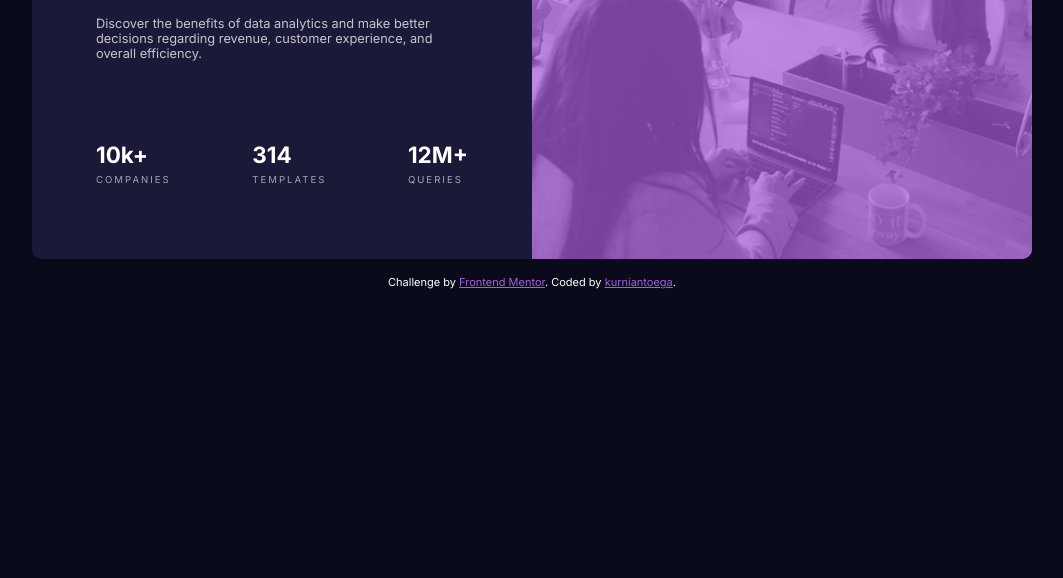
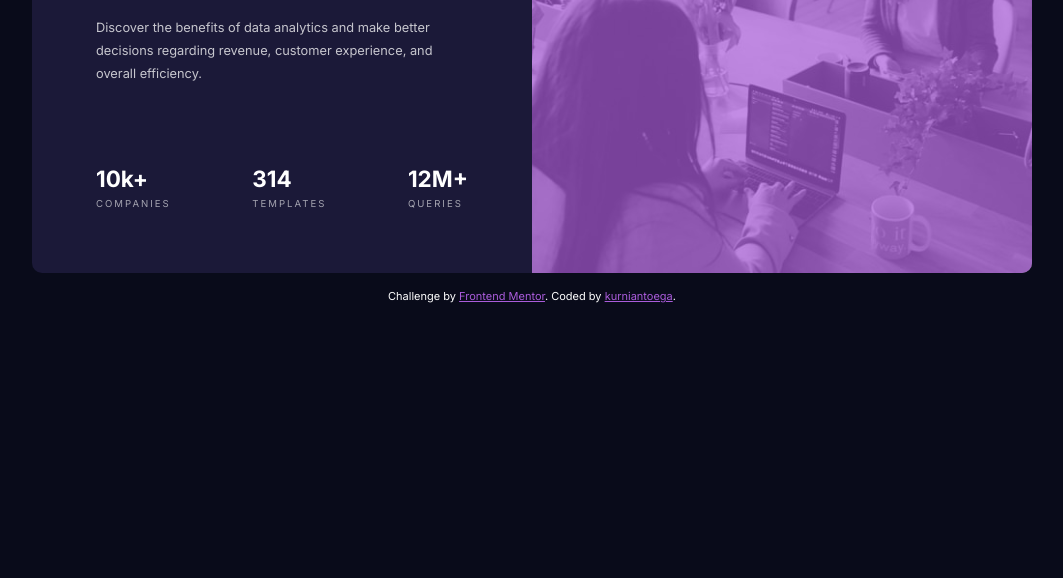
Before and after one commit to kurniantoega/stats-preview-card-component, a plain HTML site: page index.html in a window 1280 px wide. Shown: the part 222-800 px from the top of the page, without its empty margins (108-1171 px from the left). Drawn offline with Linux system fonts and the light colour scheme.

Commit message:
minor fix

```diff
--- a/style.css
+++ b/style.css
@@ -45,6 +45,7 @@ body {
   font-weight: 400;
   font-size: 0.8rem;
   margin-bottom: 5rem;
+  line-height: 1.8;
 }
 
 .stats {
```
Also changed, not shown: index.html (+0 -9 lines).
